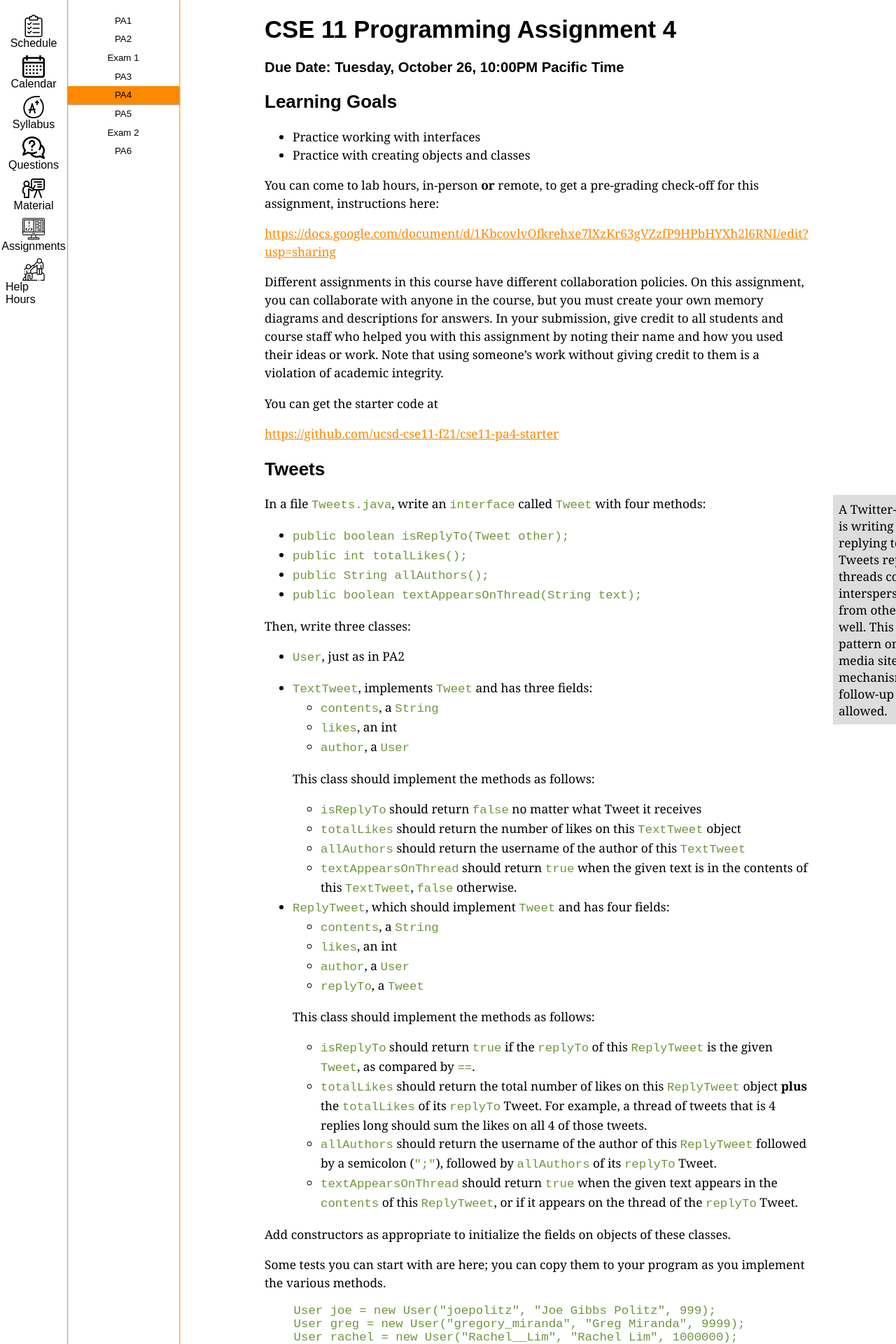
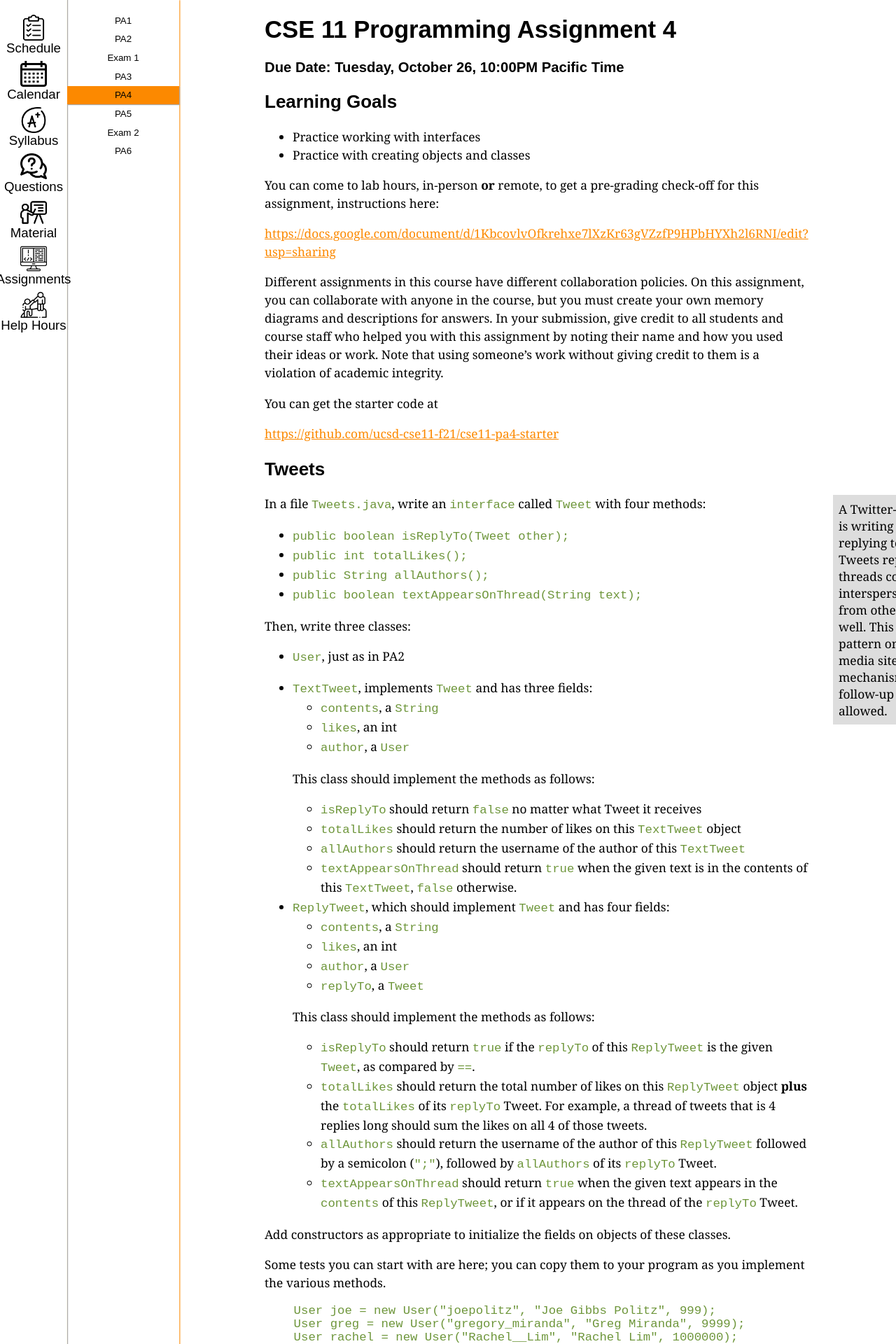
Before and after one commit to ucsd-cse11-w22/ucsd-cse11-w22.github.io, a Jekyll site: the page built from _assignments/pa4.md, in a window 1280 px wide. Shown: the top 1920 px of the page at 70% size. Built offline with Jekyll 4.4.1, drawn with Linux system fonts in a browser that asks for light colours; formulas are drawn with MathJax 3.

Commit message:
Update with-sidebar.css

```diff
--- a/css/with-sidebar.css
+++ b/css/with-sidebar.css
@@ -19,6 +19,7 @@ html, body {
 .sidebar li a {
     color: black;
     text-decoration: none;
+    font-size: 14pt;
     width: 5em;
     height: 3em;
     display: flex;
@@ -40,7 +41,7 @@ html, body {
 
 .sidebar li .numbers {
     font-family: sans-serif;
-    font-size: 13pt;
+    font-size: 16pt;
 }
 
 .sidebar ul {
```
